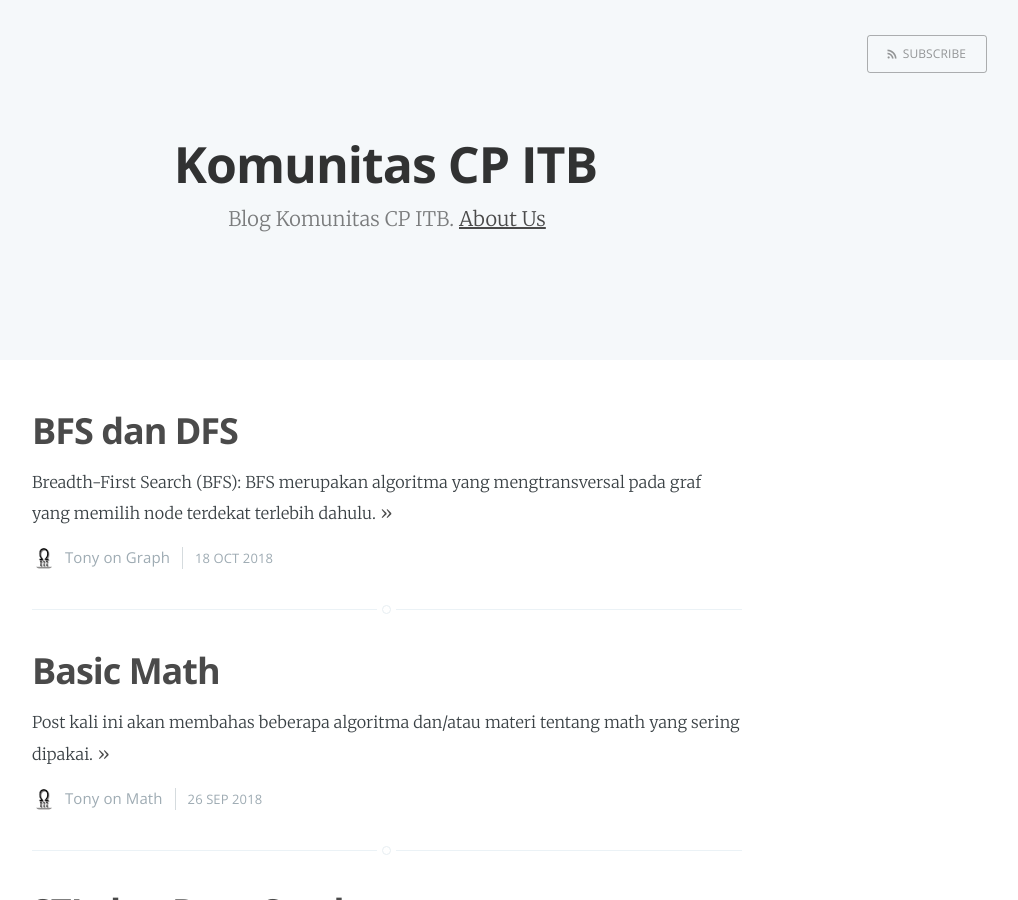
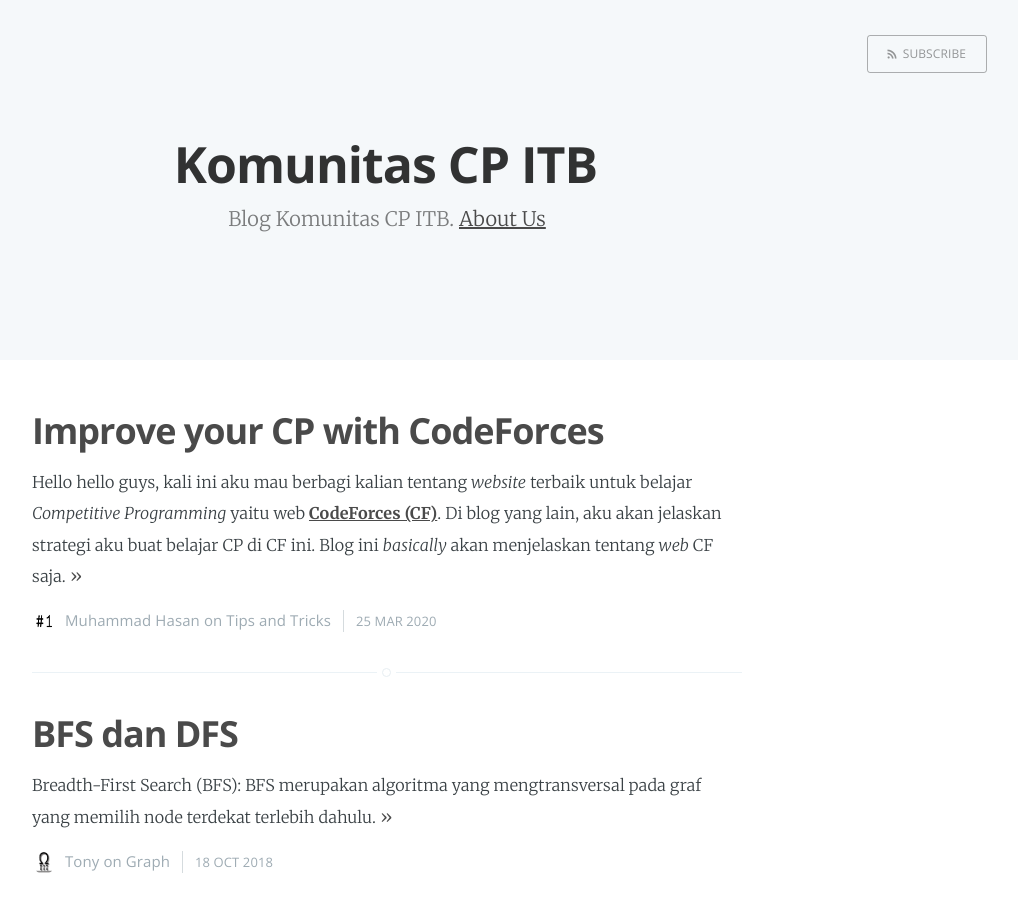
Before and after one commit to cp-itb/blog, a Jekyll site: the page built from index.html, in a window 1280 px wide and 900 px high. Shown: the whole window, without its empty margins (253-1271 px from the left). Built offline with Jekyll 4.4.1, drawn with Linux system fonts in a browser that asks for light colours; the list of posts is cut into pages by our own code; part of the change alters nothing that is shown.

Commit message:
Add Blog tentang CF

```diff
--- /dev/null
+++ b/_posts/2020-03-25-Improve-CP-With-Codeforces.md
@@ -0,0 +1,163 @@
+---
+layout: post
+title:  "Improve your CP with CodeForces"
+date:   2020-03-25 19:00:00 +7
+categories: [Tips and Tricks]
+author: Muhammad Hasan
+profpic: mhasan01
+author-description: Ketua Komunitas CP ITB 2020/2021
+---
+
+Hello hello guys, kali ini aku mau berbagi kalian tentang *website* terbaik untuk belajar *Competitive Programming* yaitu web **[CodeForces (CF)](https://codeforces.com/)**. Di blog yang lain, aku akan jelaskan strategi aku buat belajar CP di CF ini. Blog ini *basically* akan menjelaskan tentang *web* CF saja.
+
+### CodeForces
+
+CodeForces adalah salah satu web untuk belajar CP dan bisa dibilang web paling populer + terbanyak user.
+<center>
+
+![tampilan_CF](../assets/images/tampilan_CF.png)
+
+Tampilan Utama CF
+
+(btw kebetulan logo CF tersebut sedang pake masker untuk menghindari *coronavirus*)
+</center>
+
+### Contest in Codeforces
+
+Salah satu hal yang membuat CodeForces bagus adalah karena seringnya berjalan kontes CP, mungkin hampir setiap minggu selalu ada. Biasanya *writer* dan *tester* dari kontes itu juga sangat *experienced* jadi soal-soal bisa dipastikan *professional*!.
+
+![tampilan_kontes](../assets/images/tampilan_kontes.png)
+
+<center>Tampilan Kontes CF</center>
+
+Nah, kontes di CF ini dibagi menjadi beberapa divisi sebagai berikut:
+- **Div.3** : Kontes ini diperuntukkan bagi user yang memiliki rating $$\leq 1599$$ (penjelasan *rating* akan dijelaskan nanti).
+- **Div.2** : Kontes ini diperuntukkan bagi user yang memiliki rating $$\leq 1899$$ (jika kontes terbagi menjadi **Div.1** dan **Div.2**) atau untuk user yang memiliki rating $$\leq 2099$$ (jika kontes **Div.2 Only**)
+- **Div.1** : Kontes ini tidak memiliki batas rating, jadi biasanya penuh dengan para petinggi *competitive programming*.
+- **Div.1 + Div.2** : *Basically* semua dapat ikut, jadi yang jago dengan yang numayan jago bisa mengikuti.
+
+Untuk setiap divisi tersebut, bisa saja ada yang memiliki rating lebih dari batas itu, tetapi bisa tetap mengikuti kontesnya, namun orang itu akan terhitung sebagai *out of participant*, sehingga tidak terhitung bagi ratingnya dan orang tersebut tidak terhitung pada rank sebenarnya di kontes itu.
+
+Kemudian *Style Contest* di CF ini biasanya ada dua:
+- **Codeforces Round** : Kontes dengan *style* ini biasanya memiliki *score* untuk setiap soal, jadi yang lebih susah biasanya lebih besar *score*-nya.
+- **ICPC-Style** : Kontes dengan *style* ini dari namanya ya *obviously* mengikuti format *ICPC*, yang artinya setiap soal itu *score*-nya berdasarkan menit *submission accepted*, dan untuk setiap *submission* yang salah akan diberi *penalty* $$20$$ menit.
+
+Lalu, biasanya di CF ini ada kontes yang berpengaruh ke *rating* (**rated-round**) dan yang tidak berpengaruh ke *rating* (**unrated-round**)
+
+Nah lanjut ke *tips and tricks* untuk kontes di CF ini, ada beberapa hal yang kalian perlu tau.
+
+#### Virtual Contest
+
+Kamu terlalu sibuk karena kehidupan *chaos* di **ITB** ? Sampai tidak bisa ikut kontes di CF ? *Sans* gan, ada *virtual contest* yang bisa kamu ikuti di CF!. *Virtual contest* atau *vircon* sesuai namanya adalah *contest* yang bisa kalian ikuti sehingga seolah-olah kalian mengikuti kontes bareng dengan yang sebenarnya mengikuti. Salah satu cara melakukannya adalah ke bagian *Contest* di CodeForces, terus pilih kontes mana dan klik "*virtual participation*" seperti di gambar ini:
+<center>
+
+![virtual_contest](../assets/images/virtual_contest.png)
+</center>
+
+Tentunya ada beberapa catatan mengenai *vircon* ini, *vircon* yang kalian ikuti akan menjadi otomatis *ICPC-Style*, kemudian tentunya tidak akan berpengaruh pada *rating user*.
+
+Nah dengan *vircon* ini, kalian bisa menghitung berapa *rating-change* kalian di web **[Codeforces Visualizer](https://cfviz.netlify.com/virtual-rating-change.html)**.
+
+#### Editorial Contest
+
+Setiap *contest* di CF biasanya memiliki *editorial* atau pembahasannya, nah cara liatnya biasanya harus *enter* dulu kontesnya habis itu dibagian pojok kanan bawah ada **Contest Materials** terus tinggal klik deh link **Tutorial**-nya.
+
+<center>
+
+![editorialz](../assets/images/editorial_CF.png)
+</center>
+
+
+#### Rating Predictor in Contest
+
+Ada *must have extension* nih buat kalian yang ikut kontes di CF, yaitu extension **[CF-Predictor](https://chrome.google.com/webstore/detail/cf-predictor/ocfloejijfhhkkdmheodbaanephbnfhn?hl=en)**, dengan *extension* ini kalian bisa liat secara *live*, perubahan *rating* kalian.
+
+<center>
+
+![cfpredictor](../assets/images/cfpredictorz.jpg)
+
+</center>
+
+### Rating in CodeForces
+
+*Rating* di CodeForces ini basically suatu sistem *rank* untuk *user* di CodeForces, *well* bisa dibilang *rating* ini menentukan seberapa *experienced*-nya suatu orang, lebih jelasnya bisa dilihat tabel berikut:
+
+<center>
+
+![rating_cf](../assets/images/rating_CF.png)
+
+</center>
+
+*Rating* ini berubah ketika kita mengikuti *rated contest*, lebih baik *rank*-nya kemungkinan naik rating lebih besar juga. Tentunya orang yang memiliki *rating* tinggi akan mempunyai *expected rank* yang lebih tinggi, jadi harus lebih bagus performanya di kontes. Setiap *rating* changes terjadi, akan ada visualisasi graph pada profile *user* tersebut. Contohnya kayak di *profile* mas **tourist** ini.
+
+<center>
+
+![tourist_euy](../assets/images/tourist_euy.png)
+
+</center>
+
+*Rating* ini seperti yang disebutkan sebelumnya, menentukan kalian ada di *rank* berapa pada CodeForces.
+
+<center>
+
+![rating_euy](../assets/images/ratings_euy.png)
+
+</center>
+
+Contohnya di gambar itu, menunjukkan *rank user* saat ini (yang masih aktif selama $$6$$ bulan yang baru ini) di gambar tersebut ada **#** yang menunjukkan berapa kali *user* kontes dan disampingnya ada *rating user* tersebut. Kalian juga bisa liat *rating* tertinggi di Indonesia dengan *filter Country*, atau rating di *ITB* dengan *filter Organizations*.
+
+### Problemset in CodeForces
+
+*Problemset* di CF ini adalah *basically* kumpulan soal-soal CF yang pernah ada di *contest*, biasanya ini digunakan untuk *practice*.
+
+<center>
+
+![probset](../assets/images/problemset_CF.png)
+
+</center>
+
+Bisa dilihat pada gambar tersebut, setiap soal memiliki *tag* materi, misal *brute force*, terus ada gambar bintang yang artinya kalian bisa masukin soal itu ke list *favourite problems* kalian, ada juga gambar *petir* yang menunjukkan soal itu setara dengan *rating* berapa, lalu gambar orang dikanan itu menunjukkan berapa banyak yang telah berhasil *solve* soal itu. Soal tersebut akan berubah warna *hijau* jika kalian berhasil *solve*, dan merah jika gagal.
+
+**Tips and Tricks** :
+- Ada *Settings* untuk *uncheck* "*show tags for unsolved problems*", jadi kalian bisa menghilangkan *tag* materi *problem* biar kalian mikir dulu ini soal berhubungan dengan materi apa.
+- *Filter Problems* : kalian bisa *filter* problem menurut *tag* dan *rating*, jadi misal kalau mau nyari soal tentang *dynamic programming* sabi tuh di *filter* aja.
+- Jika kalian kesusahan dengan satu soal kalian bisa cari *submission* orang yang sudah **accepted** untuk soal itu, caranya dengan pertama-tama *enter* ke kontes soal itu (bisa dengan klik soalnya lalu di kanan *page* soal baru klik kontesnya), kemudian klik *status* di *page contest*, habis itu tinggal cari *status filter* dan *filter* soal yang mau dikerjain, jujur aku sendiri belajar banyak dari *submission* orang.
+
+### Gym in CodeForces
+
+*Gym* di CodeForces ini biasanya digunakan untuk latihan *team*, biasanya *Gym* ini berisi kontes-kontes luar dan soal *training*, ada soal dari **ICPC Europe** misalnya, ada juga kontes-kontes nasional dari negara lain.
+
+<center>
+
+![gym_CF](../assets/images/gym_CF.png)
+
+</center>
+
+Kalian bisa mengikuti salah satu kontes tersebut dengan klik *virtual participation* lalu bisa mengerjakan sendiri atau dengan *team* (jika punya). Di *Gym* ini ada berapa bintang untuk setiap kontes yang menunjukkan *kesusahan* kontes tersebut, lalu kalian bisa juga *filter training*. Nah, ada hal yang banyak orang tidak tau nih, jika kalian memiliki *rating* cukup tinggi, kalian bisa menjadi *Coach*, nanti akan muncul **Coach rights** kek gini.
+
+<center>
+
+![coach](../assets/images/Coach_rights.png)
+
+</center>
+
+### Blog in CodeForces
+
+CodeForces ini penuh dengan *user* yang berbagi ilmu dan pengalamannya, kalian bisa liat-liat sendiri lah ya, ada banyak *tutorial* yang kalian bisa baca dari blog-blog CF ini. Ada juga yang berisi motivasi dan strategi belajar CP, contohnya **[blog](https://codeforces.com/blog/entry/66909)** dari **user E869120 - masataka yoneda** ini (aku *recommend* kalian buat baca ya btw):
+
+<center>
+
+![blog_CF](../assets/images/blog_CF.png)
+
+</center>
+
+
+### Akhir Kata
+
+Sekian dari penjelasan tentang *web* CF ini, semoga kalian bisa aktif di CF dan berkembang skill CP-nya. Tentunya kalian bisa belajar di *web* lain juga sih ya seperti **[TLX](https://tlx.toki.id/)** yang dibuat oleh TOKI.
+
+<center>
+
+~Semoga Bermanfaat~
+
+</center>
--- a/about.md
+++ b/about.md
@@ -3,4 +3,5 @@ layout: page
 title: About Us
 ---
 
-Halo. Ini blog komunitas CP ITB. Semoga bermanfaat.
+Halo Dunia!
+Ini blog untuk komunitas CP ITB. Semoga bermanfaat.
```
Also changed, not shown: assets/images/Coach_rights.png (added), assets/images/blog_CF.png (added), assets/images/cfpredictorz.jpg (added), assets/images/editorial_CF.png (added), assets/images/gym_CF.png (added), assets/images/problemset_CF.png (added), assets/images/profile/mhasan01.png (added), assets/images/rating_CF.png (added), assets/images/ratings_euy.png (added), assets/images/tampilan_CF.png (added), assets/images/tampilan_kontes.png (added), assets/images/tourist_euy.png (added), assets/images/virtual_contest.png (added).
